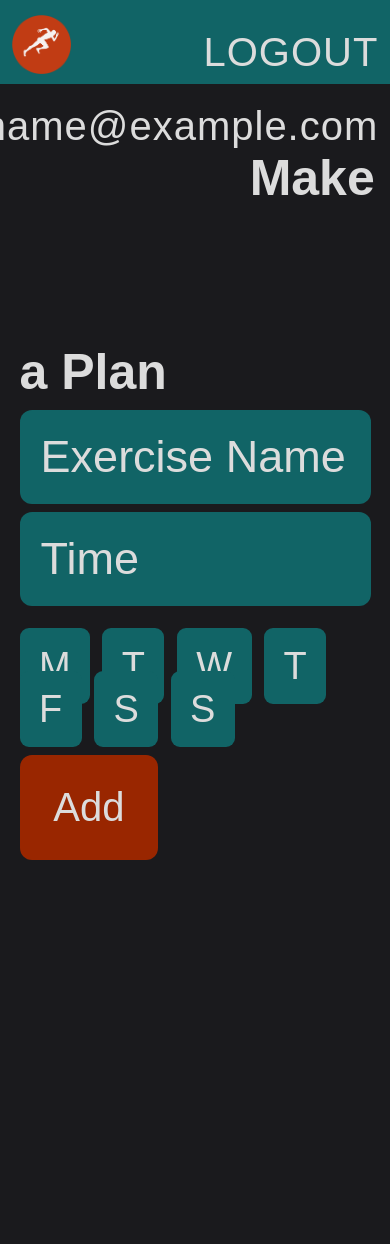
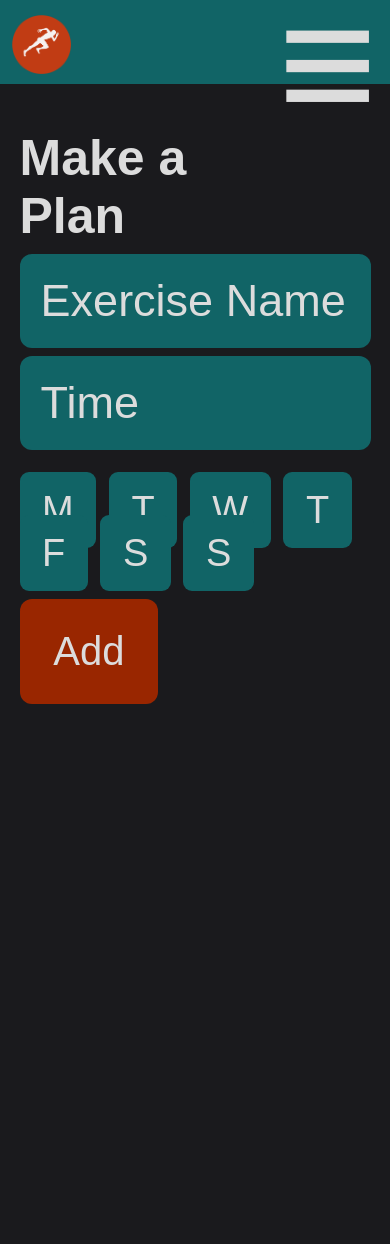
Before and after one commit to rohan-130/fitness-stats, a Django app: page /fitness/plan in a window 390 px wide. After the commit the page ends 704 px from the top, so only its background shows below. Run offline with Django 3.2, Linux system fonts and the light colour scheme; the visitor is signed in with stand-in values (Sample User, id 1); data that the repository does not hold is empty.

Commit message:
mobile version complete

```diff
--- a/accounts/views.py
+++ b/accounts/views.py
@@ -5,10 +5,14 @@ from django.contrib import messages
 def register(request):
 	if request.method == 'POST':
 		first_name = request.POST['first_name']
+		username = request.POST['username']
 		email = request.POST['email']
 		password = request.POST['password']
 
-		if User.objects.filter(email=email).exists():
+		if User.objects.filter(username=username).exists():
+			messages.info(request, "An account with this email already exists!")
+			return redirect('register')
+		elif User.objects.filter(email=email).exists():
 			messages.info(request, "An account with this email already exists!")
 			return redirect('register')
 		elif first_name == "" or username == "" or email == "" or password == "":
--- a/static/base.css
+++ b/static/base.css
@@ -46,10 +46,30 @@
 			text-decoration: none;
 			color: #DCDCDC;
 			letter-spacing: 1px;
-			visibility: hidden;/*!!!!!!!!!!!!!!!!!!!!!!!!!!!!!!!!!!!!!!!!!!!!!!!!!*/
+			display: none;
 		}
-		.dis{
-			visibility: visible;
+		.show{
+			float: right;
+			display: block;
+			font-size: 170px;
+			margin-top: -35;
+		}
+		#phoneNavbar{
+			display: none;
+			height: 65vh;
+			width: 100vw;
+			text-align: center;
+			padding-top: 10vh;
+			overflow-y: hidden;
+		}
+		.phoneItem{
+			font-size: 45px;
+			margin-bottom: 10vh;
+			list-style: none;
+		}
+		a{
+			text-decoration: none;
+			color: #DCDCDC;
 		}
 		.logoImage{
 			height: 7vh;
@@ -124,7 +144,7 @@
 			padding: 30px;
 			text-align: center;
 			overflow: scroll;
-			height: 35vh;
+			height: 30vh;
 			padding-bottom: 10%;
 			border-radius: 9px;
 		}
@@ -147,8 +167,8 @@
 		}
 		.labelDay{
 			color: black;
-			padding-right: 2.3vh;
-			padding-left: 2.3vh;
+			padding-right: 2.68vh;
+			padding-left: 2.68vh;
 			padding-top: 2vh;
 			padding-bottom: 2vh;
 			font-size: 38px;
@@ -183,13 +203,16 @@
 			}
 			.navbarItem{
 				margin-top: 0.3in;
-				visibility: visible;
+				display: block;
 			}
 			.logoImage{
 				height: 0.6in;
 			}
 			.logo{
 				margin-top: 0.1in;
+			}
+			.show{
+				display: none;
 			}
 			input[type="text"], input[type="email"], input[type="password"]{
 				padding: 15px;
@@ -260,9 +283,9 @@
 				width: 40vw;
 				text-align: center;
 				overflow-x: hidden;
+				float: right;
+				flex: 1.3;
 				height: 86vh;
-				float: right;
-				flex: 1;
 				overflow-y: scroll;
 				padding: 0;
 				margin-top: 2vh;
--- a/templates/base.html
+++ b/templates/base.html
@@ -7,20 +7,54 @@
 		{% block css %}{% endblock %}
 	</style>
 	<title>{% block title %}{% endblock %}</title>
+	<link rel="icon" href="{% static '/logo.css' %}">
 	<header>
 		<a class="logo" href="/fitness/tasks"><img class="logoImage" src="{% static '/logo.png' %}"></a>
 		<div class="navbar">
 			{% if user.is_authenticated %}
-				<a class="navbarItem dis" href="/accounts/logout" style="float: right;">LOGOUT</a>
-				<a class="navbarItem dis" style="float: right;">{{user.email}}</a>
+				<a class="navbarItem" href="/accounts/logout" style="float: right;">LOGOUT</a>
+				<a class="navbarItem name" style="float: right;">{{user.username}}</a>
 			{% endif %}
 			<a class="navbarItem" href="/fitness/plan">MAKE PLAN</a>
 			<a class="navbarItem" href="/fitness/tasks">TASKS FOR TODAY</a>
+			<a class="navbarItem" href="/fitness/log">LOG</a>
+			<a class="navbarItem show" onclick='phoneNav();'>&#8801;</a>
 		</div>
 	</header>
+	<script>
+		function phoneNav(){
+			var x = document.getElementById("phoneNavbar");
+			var y = document.getElementById("body1");
+            if (x.style.display === "block") {
+                x.style.display = "none";
+                y.style.display = "block";
+
+            } else {
+                x.style.display = "block";
+                y.style.display = "none";
+            }
+		}
+	</script>
+
+
+	<div id="phoneNavbar">
+		<ul>
+			<li class="phoneItem" ><a href="/fitness/plan">MAKE PLAN</a></li>
+			<li class="phoneItem" ><a href="/fitness/tasks">TASKS FOR TODAY</a>
+			<li class="phoneItem" ><a href="/fitness/log">LOG</a></li>
+			{% if user.is_authenticated %}
+				<li class="phoneItem"><a href="/accounts/logout">LOGOUT</a></li>
+				<li class="phoneItem"><a>{{user.username}}</a></li>
+			{% endif %}
+	</div>
+
+
+
 </head>
 <body>
-	{% block body%}{% endblock %}
+	<div id="body1">
+		{% block body%}{% endblock %}
+	</div>
 </body>
 	<h1 class="landscapeWarning">Landscape View Currently Unavailable</h1>
 </html>
--- a/templates/makePlan.html
+++ b/templates/makePlan.html
@@ -53,6 +53,10 @@
 		padding-right: 5;
 	}
 	@media screen and (min-device-width:1200px){
+		html{
+			width: 100vw;
+			min-width: 10in;
+		}
 		#exerciseName{
 			width: 500px;
 		}
@@ -60,24 +64,18 @@
 			width: 200px;
 		}
 		.card{
-			width: 80%;
-			min-width: 4in;
+			width: 5in;
 			height: 10%;
 			margin-top: 20px;
 			margin-bottom: 20px;
-			margin-left: 1%;
-			margin-right: 1%;
-			border-radius: 9px;
+			border-radius: 7px;
 			padding-top: 55px;
 			padding-bottom: 20px;
 			padding-left: 30px;
 			padding-right: 10px;
-			margin-right: auto;
-			margin-left: auto;
 			display: flex;
 			background-color: #116466;
 			color: white;
-			border-radius: 12px;
 		}
 		.card:hover{
 			-webkit-box-shadow: 0 0 3px white;
@@ -171,7 +169,7 @@
 		<div class="displayActivities" id="activityList" action="plan" request="POST">
 			{% csrf_token %}
 			{% for exercise in plan_list %}
-				<div class='card'><h2>{{exercise}}</h2><button class="deleteButton" value="{{exercise.id}}" name="submit">-</button></div>
+				<div class='card'><h2>{{exercise}}</h2><button class="deleteButton" value="{{exercise.id}}" name="submit"><b>&minus;</b></button></div>
 			{% endfor %}
 		</div>
 	</form>
--- a/templates/register.html
+++ b/templates/register.html
@@ -34,7 +34,7 @@
 		.box{
 			border: solid 2px;
 			border-color: #DCDCDC;
-			height: 4.1in;
+			height: 4.7in;
 			width: 5in;
 			padding: 0;
 			margin-top: 1in;
@@ -70,6 +70,8 @@
 			{% csrf_token %}
 			<input type="text" name="first_name" placeholder="First Name">
 			<br>
+			<input type="text" name="username" placeholder="Username">
+			<br>
 			<input type="email" name="email" placeholder="Email">
 			<br>
 			<input type="password" name="password" placeholder="Password">
--- a/templates/tasks.html
+++ b/templates/tasks.html
@@ -5,7 +5,7 @@
 
 {% block css %}
 	.container1{
-		border-radius: 9px;
+		border-radius: 3px;
 		overflow: scroll;
 		width: 90vw;
 		margin-left: auto;
@@ -50,7 +50,7 @@
 		background-color: #992600;
 		flex: 2.5;
 		padding-top: 80px;
-		padding-bottom: 100px;
+		padding-bottom: 40px;
 		padding-right: 10px;
 		padding-left: 30px;
 		text-align: left;
--- a/track/urls.py
+++ b/track/urls.py
@@ -5,4 +5,5 @@ from . import views
 urlpatterns = [
     path('plan', views.makePlanView, name="plan"),
     path('tasks', views.tasksView, name="tasks"),
+    path('log', views.logView, name="log"),
 ]
--- a/track/views.py
+++ b/track/views.py
@@ -66,3 +66,6 @@ def tasksView(request):
 		return render(request, "tasks.html", {"exercise_list": exercise_list, "day": day_name})
 	else:
 		return redirect("/accounts/login")
+
+def logView(request):
+	return render(request, 'log.html')
```
Also changed, not shown: templates/log.html (added, +39 -0 lines).
